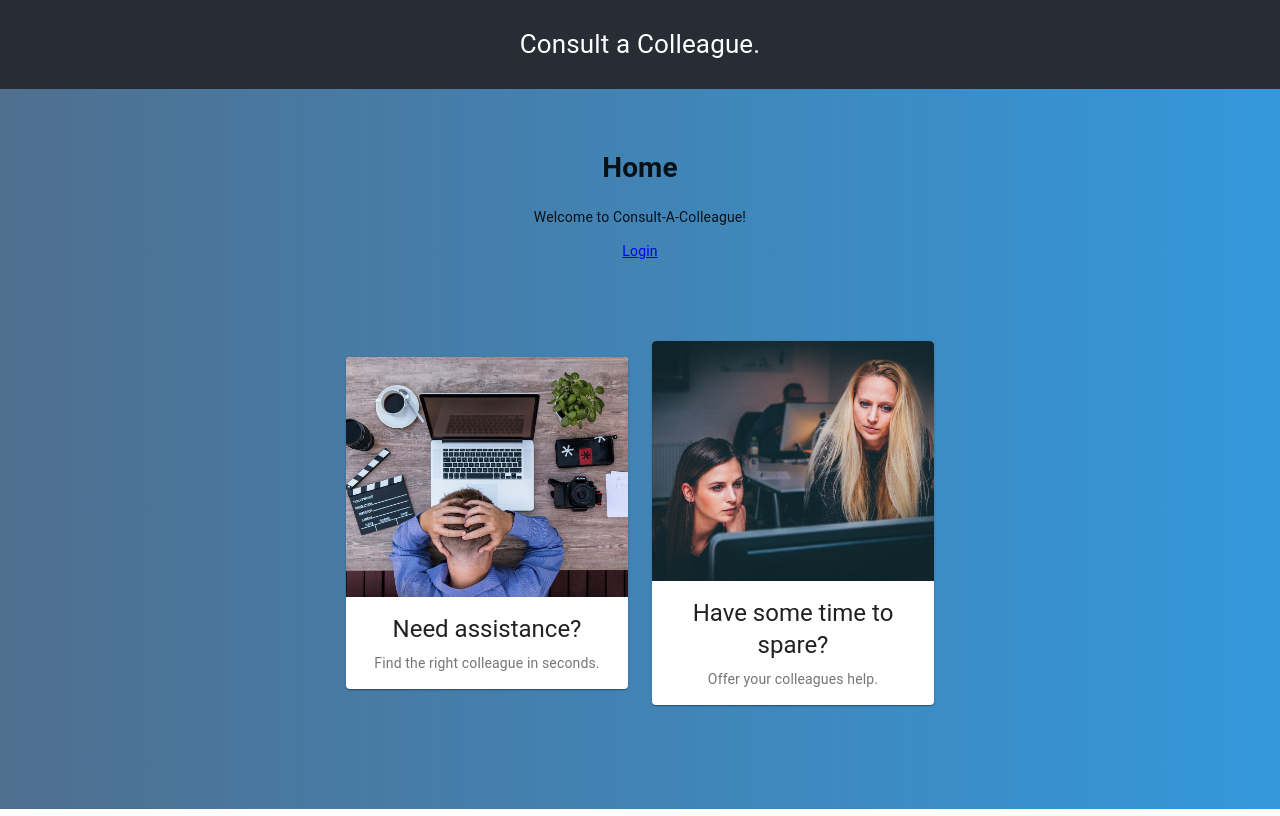
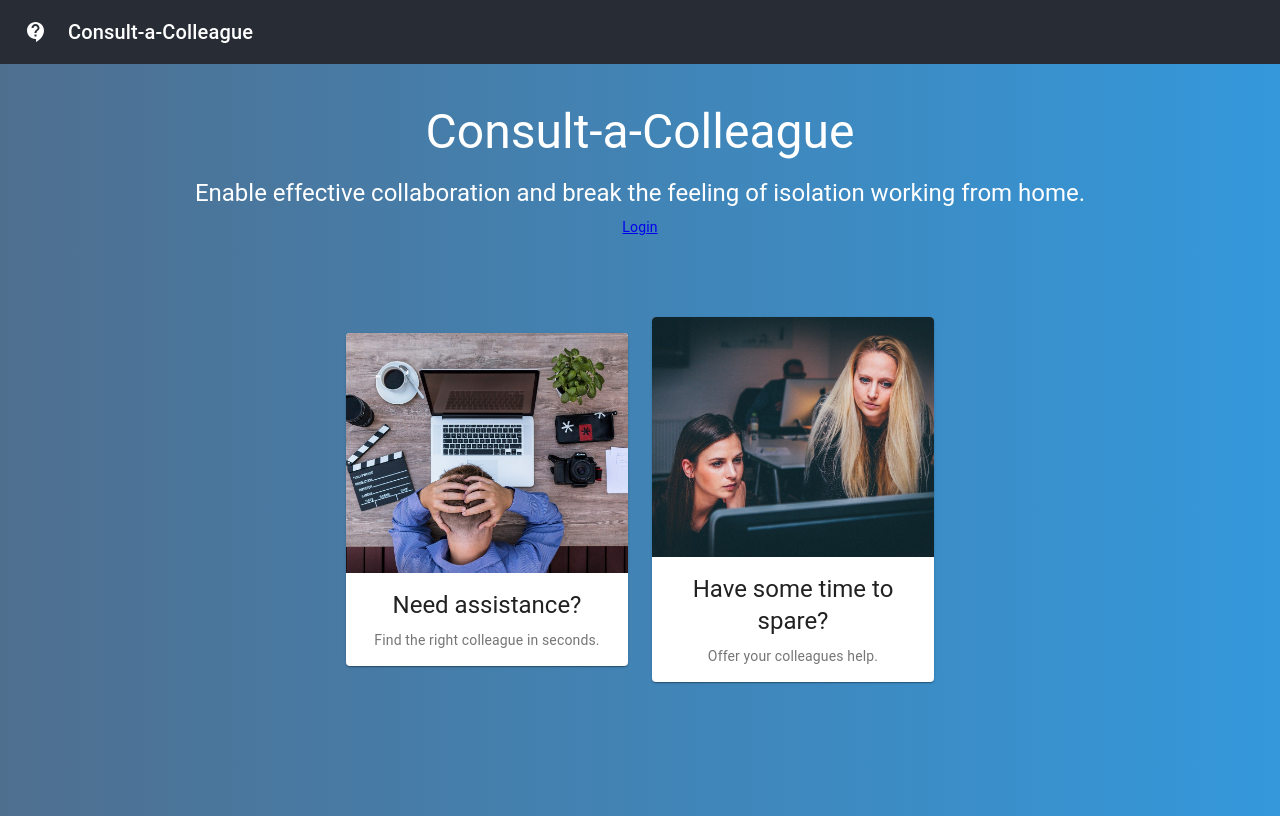
Before and after one commit to euvsvirus-cac/cac-frontend, a React (Create React App) app: page / in a window 1280 px wide. Built offline with nearby package versions, Linux system fonts and the light colour scheme.

Commit message:
Replace AppBar with material-ui AppBar

```diff
--- a/src/App.css
+++ b/src/App.css
@@ -1,15 +1,5 @@
 .App {
   text-align: center;
-}
-
-.App-header {
-  background-color: #282c34;
-  display: flex;
-  flex-direction: column;
-  align-items: center;
-  justify-content: center;
-  font-size: calc(10px + 2vmin);
-  color: white;
 }
 
 .App-link {
--- a/src/App.js
+++ b/src/App.js
@@ -1,20 +1,21 @@
 import React, { useState } from 'react';
 import { AppContext } from "./context/AppContext";
 import Routes from "./Routes";
+import Header from './Header';
 import './App.css';
 
 function App() {
   const [isAuthenticated, userHasAuthenticated] = useState(false);
 
   return (
-    <div className="App">
-      <header className="App-header">
-        <p>Consult a Colleague.</p>
-      </header>
-      <AppContext.Provider value={{ isAuthenticated, userHasAuthenticated }}>
-        <Routes />
-      </AppContext.Provider>
-    </div>
+    <>
+      <Header />
+      <div className="App">
+        <AppContext.Provider value={{ isAuthenticated, userHasAuthenticated }}>
+          <Routes />
+        </AppContext.Provider>
+      </div>
+    </>
   );
 }
 
--- /dev/null
+++ b/src/Header.js
@@ -0,0 +1,39 @@
+import React from 'react';
+import { makeStyles } from '@material-ui/core/styles';
+import AppBar from '@material-ui/core/AppBar';
+import Toolbar from '@material-ui/core/Toolbar';
+import Typography from '@material-ui/core/Typography';
+import Button from '@material-ui/core/Button';
+import IconButton from '@material-ui/core/IconButton';
+import ContactSupportIcon from '@material-ui/icons/ContactSupport';
+
+const useStyles = makeStyles((theme) => ({
+    root: {
+        flexGrow: 1,
+        backgroundColor: '#282c34',
+    },
+    menuButton: {
+        marginRight: theme.spacing(1),
+    },
+    title: {
+        flexGrow: 1,
+    },
+}));
+
+export default function Header() {
+    const classes = useStyles();
+
+    return (
+        <AppBar className={classes.root} position="static">
+            <Toolbar>
+                <IconButton edge="start" className={classes.menuButton} color="inherit" aria-label="menu">
+                    <ContactSupportIcon />
+                </IconButton>
+                <Typography variant="h6" className={classes.title}>
+                    Consult-a-Colleague
+                    </Typography>
+                {false && <Button color="inherit">Login</Button>}
+            </Toolbar>
+        </AppBar>
+    );
+}
--- a/src/containers/Home.js
+++ b/src/containers/Home.js
@@ -14,11 +14,14 @@ import { useAppContext } from '../context/AppContext';
 const wrapperStyle = {
     padding: 0,
     margin: 0,
-    minHeight: "90vh",
-    background: "linear-gradient(to left, #3498db, #4f6f8f)"
+    minHeight: '94vh', /* TODO: full height fix */
+    background: 'linear-gradient(to left, #3498db, #4f6f8f)'
 }
 const contentStyle = {
-    padding: "40px"
+    padding: '40px'
+}
+const claimStyle = {
+    color: 'white'
 }
 const useStyles = makeStyles({
     media: {
@@ -34,8 +37,12 @@ export default function Home() {
     return (
         <div style={wrapperStyle}>
             <div style={contentStyle}>
-                <h1>Home</h1>
-                <p>Welcome to Consult-A-Colleague!</p>
+                <Typography style={claimStyle} gutterBottom variant="h3" component="h2">
+                    Consult-a-Colleague
+                </Typography>
+                <Typography style={claimStyle} gutterBottom variant="h5" component="h2">
+                    Enable effective collaboration and break the feeling of isolation working from home.
+                </Typography>
 
                 {!isAuthenticated &&
                     <Link to="/login">Login</Link>
```
